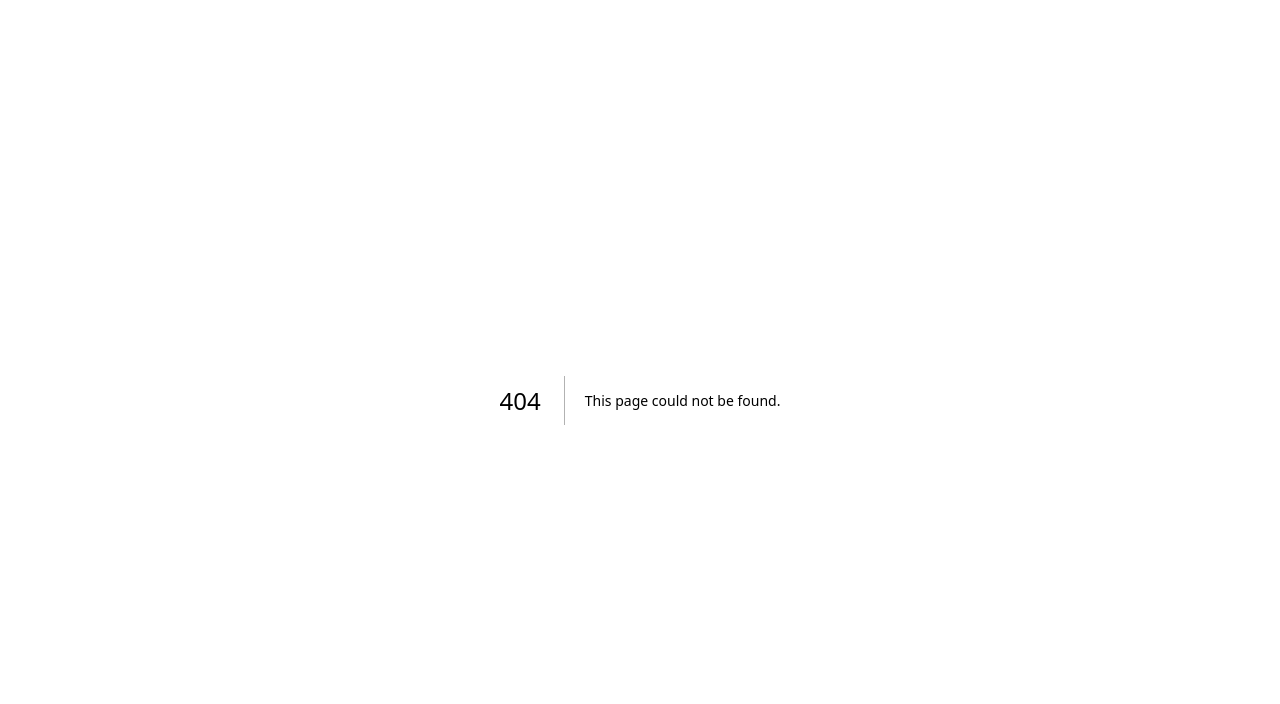
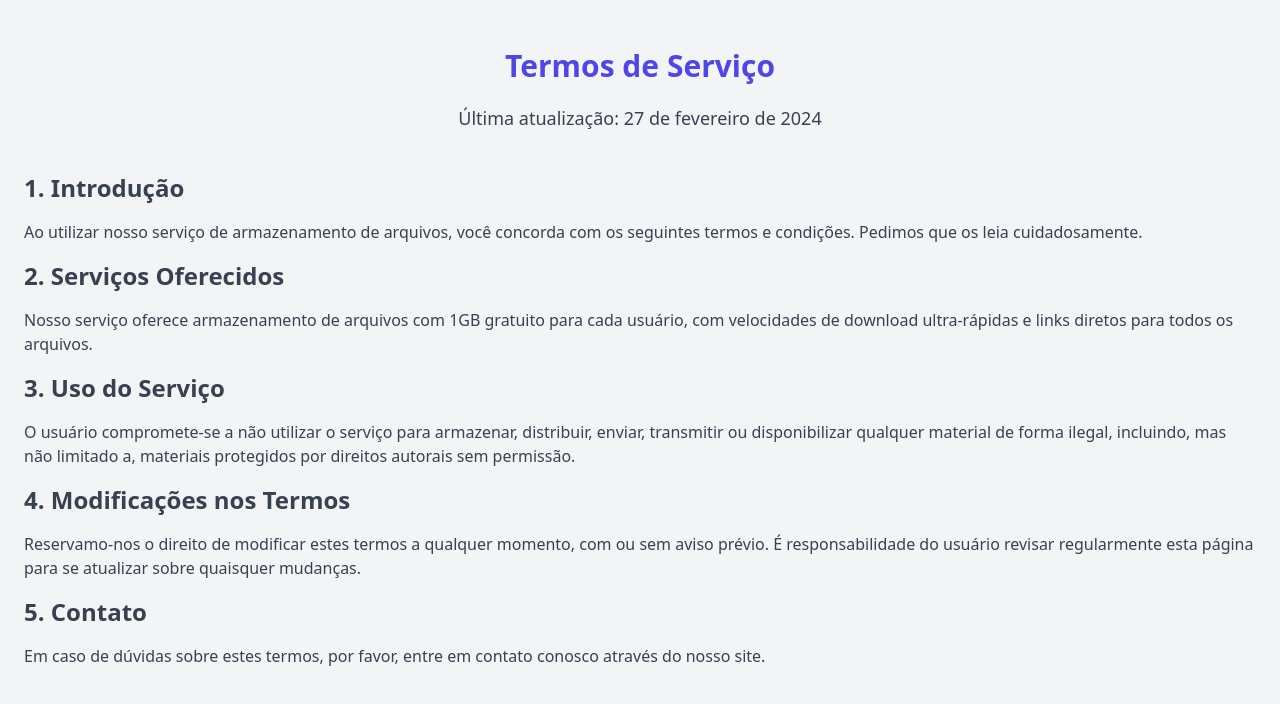
Before and after one commit to viniciusdev772/nextjsnovoapp, a Next.js app: page /termos in a window 1280 px wide. Before the commit this address had no page. Shown: the top 704 px of the page. Built offline with nearby package versions, Linux system fonts and the light colour scheme.

Commit message:
Adiciona link para termos e condições no formulário

```diff
--- a/components/Formulario.js
+++ b/components/Formulario.js
@@ -1,5 +1,6 @@
 import { useState } from "react";
 import axios from "axios";
+import Link from "next/link";
 
 function Formulario() {
   const [emailCadastro, setEmailCadastro] = useState("");
@@ -10,13 +11,19 @@ function Formulario() {
   const [modoFormulario, setModoFormulario] = useState("criarConta");
   const [mensagemResposta, setMensagemResposta] = useState("");
   const [carregando, setCarregando] = useState(false);
+  const [aceitaTermos, setAceitaTermos] = useState(false);
 
   const handleSubmitCriarConta = async (e) => {
     e.preventDefault();
+    if (!aceitaTermos) {
+      setMensagemResposta(
+        "É necessário aceitar os termos e condições para criar uma conta."
+      );
+      return;
+    }
 
     setCarregando(true);
     try {
-      // Faça a requisição POST com Axios
       const response = await axios.post(
         `${process.env.API_ENDPOINT}/new_user`,
         {
@@ -25,10 +32,8 @@ function Formulario() {
           senha: senhaCadastro,
         }
       );
-      // Processa a resposta e exibe a mensagem
       setMensagemResposta(response.data.message);
     } catch (error) {
-      // Trata erros na requisição
       console.error("Erro ao criar conta:", error);
       setMensagemResposta(
         error.response?.data?.message || "Erro ao criar conta."
@@ -41,40 +46,27 @@ function Formulario() {
     e.preventDefault();
 
     try {
-      // Faça a requisição POST com Axios
       const response = await axios.post(`${process.env.API_ENDPOINT}/login`, {
         email: emailLogin,
         senha: senhaLogin,
       });
-      // Processa a resposta e exibe a mensagem
       setMensagemResposta(response.data.message);
-
-      // Salva o token no localStorage
       localStorage.setItem("token", response.data.token);
-      //salva o email no localStorage
       localStorage.setItem("email", emailLogin);
-      //salva o nome no localStorage
       localStorage.setItem("nome", response.data.nome);
-      //salva o id no localStorage
       localStorage.setItem("uid", response.data.uid);
-      //salvar o storage no localStorage
       localStorage.setItem("storage", response.data.storage);
       localStorage.setItem("plano", response.data.plano);
-
-      // Redireciona para a página de dashboard
       window.location.href = "/dashboard";
     } catch (error) {
-      // Trata erros na requisição
-      console.error("Erro ao criar conta:", error);
+      console.error("Erro ao fazer login:", error);
       if (error.response?.data.banido) {
         window.location.href = "/ban";
       }
       setMensagemResposta(
-        error.response?.data?.message || "Erro ao criar conta."
+        error.response?.data?.message || "Erro ao fazer login."
       );
     }
-
-    console.log("Login:", { emailLogin, senhaLogin });
   };
 
   return (
@@ -119,6 +111,25 @@ function Formulario() {
                     value={nomeCadastro}
                     onChange={(e) => setNomeCadastro(e.target.value)}
                   />
+                </div>
+                <div>
+                  <label className="flex items-center">
+                    <input
+                      type="checkbox"
+                      checked={aceitaTermos}
+                      onChange={(e) => setAceitaTermos(e.target.checked)}
+                      className="form-checkbox h-4 w-4 text-indigo-600 transition duration-150 ease-in-out"
+                    />
+                    <span className="ml-2">
+                      Eu aceito os{" "}
+                      <Link href="/termos">
+                        <a className="text-indigo-600 underline">
+                          termos e condições
+                        </a>
+                      </Link>
+                      .
+                    </span>
+                  </label>
                 </div>
               </>
             )}
@@ -174,23 +185,8 @@ function Formulario() {
               <button
                 type="submit"
                 className="w-full flex justify-center py-2 px-4 border border-transparent rounded-md shadow-sm text-sm font-medium text-white bg-indigo-600 hover:bg-indigo-700 focus:outline-none focus:ring-2 focus:ring-offset-2 focus:ring-indigo-500"
-                disabled={carregando} // Desabilita o botão enquanto carrega
               >
-                {carregando ? (
-                  <div className="flex items-center justify-center">
-                    <div
-                      className="spinner-border animate-spin inline-block w-4 h-4 border-2 rounded-full"
-                      role="status"
-                    >
-                      <span className="visually-hidden">Carregando...</span>
-                    </div>
-                    <span className="ml-2">Carregando...</span>
-                  </div>
-                ) : modoFormulario === "criarConta" ? (
-                  "Criar Conta"
-                ) : (
-                  "Entrar"
-                )}
+                {modoFormulario === "criarConta" ? "Criar Conta" : "Login"}
               </button>
             </div>
           </form>
@@ -200,7 +196,11 @@ function Formulario() {
                 <div className="w-full border-t border-gray-300"></div>
               </div>
               <div className="relative flex justify-center text-sm">
-                <span className="px-2 bg-white text-gray-500">Ou</span>
+                <span className="px-2 bg-white text-gray-500">
+                  {modoFormulario === "criarConta"
+                    ? "Já tem uma conta?"
+                    : "Não tem uma conta?"}
+                </span>
               </div>
             </div>
             <div className="mt-6">
@@ -214,8 +214,8 @@ function Formulario() {
                 }
               >
                 {modoFormulario === "criarConta"
-                  ? "Já tem uma conta? Entrar"
-                  : "Não tem uma conta? Criar Conta"}
+                  ? "Fazer Login"
+                  : "Criar Conta"}
               </button>
             </div>
           </div>
--- /dev/null
+++ b/pages/termos.js
@@ -0,0 +1,63 @@
+import Head from "next/head";
+
+export default function Termos() {
+  return (
+    <>
+      <Head>
+        <title>Termos de Serviço</title>
+      </Head>
+      <div className="min-h-screen bg-gray-100 text-gray-700">
+        <div className="container mx-auto py-12 px-6">
+          <h1 className="text-3xl font-semibold text-center text-indigo-600">
+            Termos de Serviço
+          </h1>
+          <p className="mt-5 text-lg text-center">
+            Última atualização: 27 de fevereiro de 2024
+          </p>
+
+          <div className="mt-10">
+            <h2 className="text-2xl font-semibold mb-4">1. Introdução</h2>
+            <p className="mb-4">
+              Ao utilizar nosso serviço de armazenamento de arquivos, você
+              concorda com os seguintes termos e condições. Pedimos que os leia
+              cuidadosamente.
+            </p>
+
+            <h2 className="text-2xl font-semibold mb-4">
+              2. Serviços Oferecidos
+            </h2>
+            <p className="mb-4">
+              Nosso serviço oferece armazenamento de arquivos com 1GB gratuito
+              para cada usuário, com velocidades de download ultra-rápidas e
+              links diretos para todos os arquivos.
+            </p>
+
+            <h2 className="text-2xl font-semibold mb-4">3. Uso do Serviço</h2>
+            <p className="mb-4">
+              O usuário compromete-se a não utilizar o serviço para armazenar,
+              distribuir, enviar, transmitir ou disponibilizar qualquer material
+              de forma ilegal, incluindo, mas não limitado a, materiais
+              protegidos por direitos autorais sem permissão.
+            </p>
+
+            <h2 className="text-2xl font-semibold mb-4">
+              4. Modificações nos Termos
+            </h2>
+            <p className="mb-4">
+              Reservamo-nos o direito de modificar estes termos a qualquer
+              momento, com ou sem aviso prévio. É responsabilidade do usuário
+              revisar regularmente esta página para se atualizar sobre quaisquer
+              mudanças.
+            </p>
+
+            <h2 className="text-2xl font-semibold mb-4">5. Contato</h2>
+            <p className="mb-4">
+              Em caso de dúvidas sobre estes termos, por favor, entre em contato
+              conosco através do nosso site.
+            </p>
+          </div>
+        </div>
+      </div>
+    </>
+  );
+}
```
